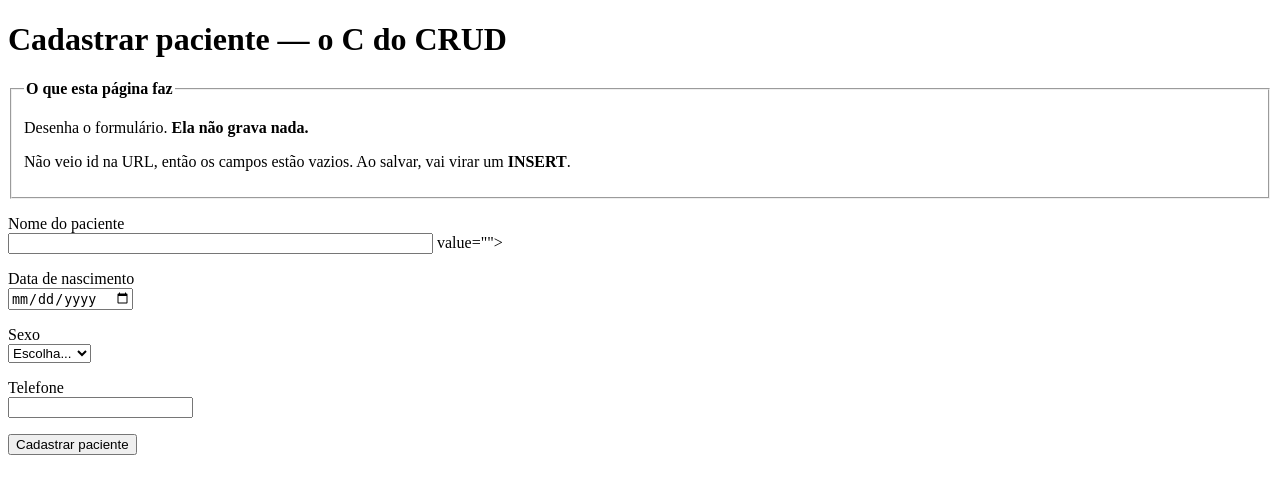
After one commit to EmanuelRazor/Prontuario_TDS, a PHP site: page /paciente_form2.php in a window 1280 px wide. The commit adds this page. Shown: the top 494 px of the page. Run offline with PHP 8.4, Linux system fonts and the light colour scheme.

Commit message:
commit 24/09

```diff
--- /dev/null
+++ b/paciente_form2.php
@@ -0,0 +1,163 @@
+<?php
+require 'config/conexao.php';
+
+// Passo 1 - Conectar ao banco de dados
+// se for um cadastro novo, é isto que vai aparecer nos campos do formulário
+
+$id         = 0;
+$nome       = '';
+$nascimento = '';
+$sexo       = '';
+$telefone   = '';
+$editando   = false;
+
+
+// Passo 2 - Veio o ID na URL?
+// paciente_form2.php?id=7 -> $_GET['id'] = 7
+// paciente_form2.php -> $_GET['id'] = null
+if(isset($_GET['id'])){
+    //(int) força o valor a virar um número inteiro, mesmo que seja uma string
+    // id=abc na barra de endereço isso virá 0 e não quebra nada.
+$id = (int)$_GET['id'];
+
+// Passo 3 - Buscar o paciente no banco de dados
+//
+    // A interrogação é um buraco na consulta. O valor NÃO é colado
+    // dentro do texto do SQL: ele é entregue depois, separado, pelo
+    // bind_param. É assim que se evita SQL injection.
+    // COALESCE troca nulo por texto vazio ainda no banco. Telefone
+    // aceita nulo, e nulo dentro de htmlspecialchars() imprime aviso
+    // na tela. Resolvido aqui, o formulário fica limpo.
+    $sql  = "SELECT id, nome, data_nascimento, sexo,
+                    COALESCE(telefone, '') AS telefone
+             FROM pacientes
+             WHERE id = ?";
+
+    $stmt = mysqli_prepare($conexao, $sql);
+    mysqli_stmt_bind_param($stmt, 'i', $id);
+    mysqli_stmt_execute($stmt);
+
+    $resultado = mysqli_stmt_get_result($stmt);
+    $paciente = mysqli_fetch_assoc($resultado);
+    mysqli_stmt_close($stmt);
+
+    // Passo 4 -Joga o que veio do banco nas variaveis
+    // São as mesma variaveis do passo 1. A diferença que agora
+    // elas tem conteudo - e é esse conteudo que apareceu nos campos
+
+    //Pediram um id que não existe? O fetch_assoc devolve false. Se vier false, o
+    if(!$paciente){
+        header('Location: paciente_listar2.php?erro=nao_encontrado');
+    }
+
+    $nome       = $paciente['nome'];
+    $nascimento = $paciente['data_nascimento'];
+    $sexo       = $paciente['sexo'];
+    $telefone   = $paciente['telefone'];
+    $editando   = true;
+}
+
+mysqli_close($conexao);
+
+
+
+?>
+
+<!DOCTYPE html>
+<html lang="en">
+<head>
+    <meta charset="UTF-8">
+    <meta name="viewport" content="width=device-width, initial-scale=1.0">
+    <title><?php echo($editando ? 'Editar paciente' : 'Cadastrar paciente'); ?> Paciente</title>
+</head>
+<body>
+    <h1>
+  <?php
+  // O título da tela muda junto. Quem está usando precisa saber se
+  // está criando gente nova ou corrigindo alguém que já existe.
+  echo ($editando ? 'Editar paciente — o U do CRUD' : 'Cadastrar paciente — o C do CRUD');
+  ?>
+</h1>
+
+<fieldset>
+  <legend><b>O que esta página faz</b></legend>
+  <p>
+    Desenha o formulário. <b>Ela não grava nada.</b>
+  </p>
+  <p>
+    <?php if ($editando) { ?>
+      Veio <code>?id=<?php echo $id; ?></code> na URL, então o PHP foi ao banco buscar
+      esse paciente e já deixou os campos preenchidos.
+      Ao salvar, vai virar um <b>UPDATE</b>.
+    <?php } else { ?>
+      Não veio id na URL, então os campos estão vazios.
+      Ao salvar, vai virar um <b>INSERT</b>.
+    <?php } ?>
+  </p>
+</fieldset>
+
+<?php
+// Se o paciente_salvar2.php recusou os dados, ele manda a pessoa de
+// volta para cá com ?erro=algumacoisa na URL. A URL traz só a
+// palavra-código; a frase que aparece na tela está escrita aqui.
+$frases = array(
+    'campos'         => 'Faltou preencher nome, nascimento ou sexo.',
+    'nao_encontrado' => 'Esse paciente não existe no banco.'
+);
+
+if (isset($_GET['erro']) && isset($frases[$_GET['erro']])) {
+    echo '<p><b>Deu erro:</b> ' . $frases[$_GET['erro']] . '</p>';
+}
+?>
+
+<!-- ==================================================================
+     O FORMULÁRIO
+
+     action = para QUAL arquivo os dados vão quando apertar o botão.
+     method = COMO eles vão.
+
+       post -> viajam escondidos, não aparecem na barra de endereço.
+               É o certo para quem vai gravar no banco.
+       get  -> viajariam na URL, à vista de todos. É o que esta
+               própria página usa para receber o ?id.
+     ================================================================== -->
+
+     <form action ="paciente_salvar2.php" method="post">
+
+    <?php if ($editando) { ?>
+         <input type="hidden" name="id" value="<?php echo $id; ?>">
+
+    <?php } ?>
+
+    <p>
+        <label for="nome">Nome do paciente</label><br>
+        <input type="text" id="nome" name="nome" size="50">
+        value="<?php echo htmlspecialchars($nome); ?>">
+    </p>
+    <p>
+        <label for="nascimento">Data de nascimento</label><br>
+        <input type="date" id="nascimento" name="nascimento"
+        value="<?php echo htmlspecialchars($nascimento); ?>">
+    </p>
+    <p>
+        <label for="sexo">Sexo</label><br>
+        <select id="sexo" name="sexo">
+            <option value="">Escolha...</option>
+            <option value="M" <?php if($sexo == 'M') echo 'selected'; ?>>Masculino</option>
+            <option value="F" <?php if($sexo == 'F') echo 'selected'; ?>>Feminino</option>
+            <option value="O" <?php if($sexo == 'O') echo 'selected'; ?>>Outro</option>
+        </select>
+    </p>
+    <p>
+        <label for="telefone">Telefone</label><br>
+        <input type="text" id="telefone" name="telefone" size="20"
+        value="<?php echo htmlspecialchars($telefone); ?>">
+    </p>
+    <p>
+    <button type="submit">
+        <?php echo ($editando ? 'Salvar alterações' : 'Cadastrar paciente'); ?>
+    </button>
+    </p>
+</form>
+</body>
+</html>
```
Also changed, not shown: html.html (+11 -0 lines), paciente_listar2.php (+34 -3 lines).
